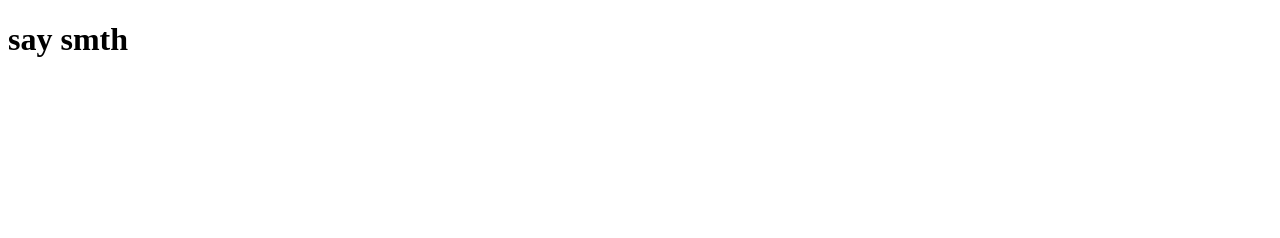
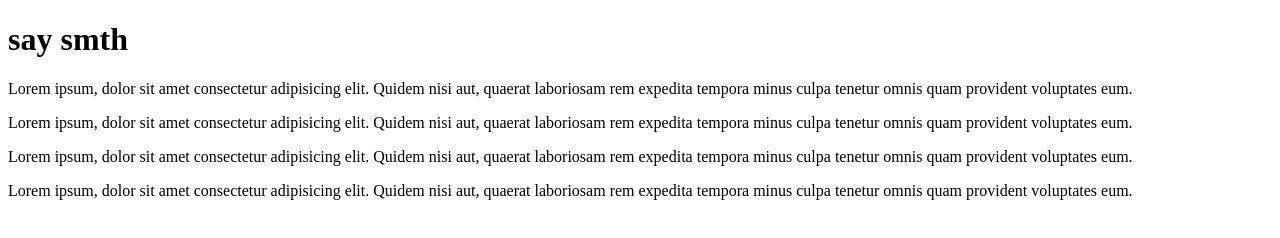
Before and after one commit to dim50dim/ForkPullRequest, a plain HTML site: page index.html in a window 1280 px wide. Drawn offline with Linux system fonts and the light colour scheme.

Commit message:
add in index.html

```diff
--- a/index.html
+++ b/index.html
@@ -8,5 +8,9 @@
 </head>
 <body>
     <h1>say smth</h1>
+    <p>Lorem ipsum, dolor sit amet consectetur adipisicing elit. Quidem nisi aut, quaerat laboriosam rem expedita tempora minus culpa tenetur omnis quam provident voluptates eum.</p>
+    <p>Lorem ipsum, dolor sit amet consectetur adipisicing elit. Quidem nisi aut, quaerat laboriosam rem expedita tempora minus culpa tenetur omnis quam provident voluptates eum.</p>
+    <p>Lorem ipsum, dolor sit amet consectetur adipisicing elit. Quidem nisi aut, quaerat laboriosam rem expedita tempora minus culpa tenetur omnis quam provident voluptates eum.</p>
+    <p>Lorem ipsum, dolor sit amet consectetur adipisicing elit. Quidem nisi aut, quaerat laboriosam rem expedita tempora minus culpa tenetur omnis quam provident voluptates eum.</p>
 </body>
 </html>
```
